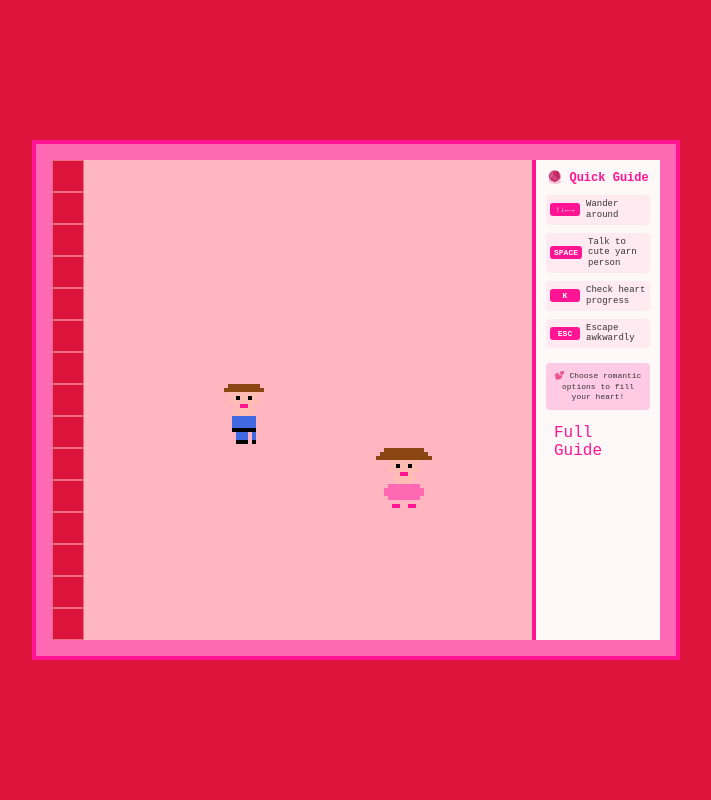
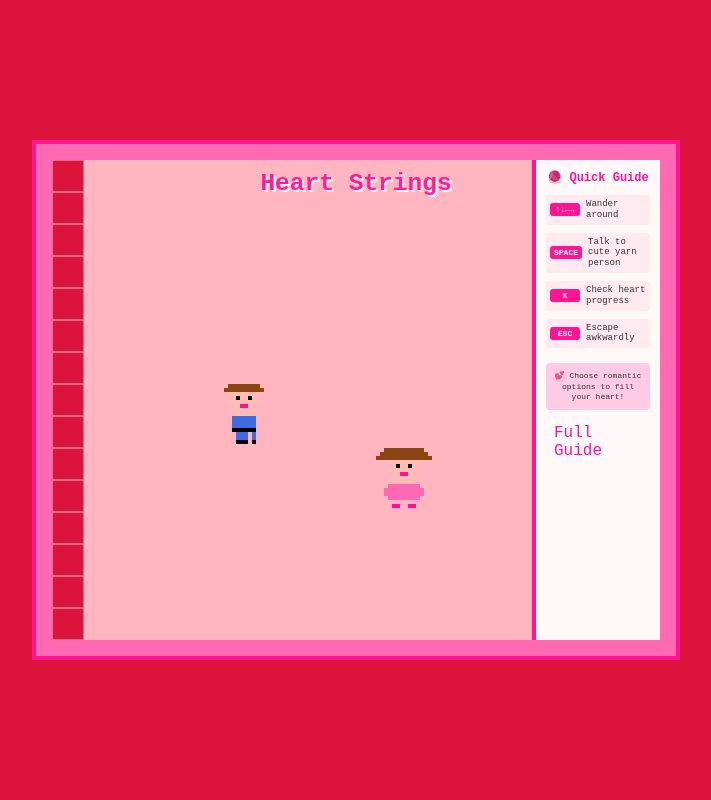
Before and after one commit to cirims/heart-strings, a plain HTML site: page index.html in a window 1280 px wide. Shown: the whole page, without its empty margins (284-995 px from the left). Drawn offline with Linux system fonts and the light colour scheme.

Commit message:
Add Heart Strings title to game screen

```diff
--- a/index.html
+++ b/index.html
@@ -10,6 +10,11 @@
     <div id="game-container">
         <!-- GAME WORLD -->
         <div id="game-world" class="screen active">
+            <!-- GAME TITLE -->
+            <div id="game-title">
+                <h1>Heart Strings</h1>
+            </div>
+
             <div id="game-map">
                 <!-- 20x15 tile map will be generated here -->
             </div>
--- a/styles.css
+++ b/styles.css
@@ -152,6 +152,30 @@ body {
     width: 100%;
     height: 100%;
     display: flex;
+}
+
+/* ─── GAME TITLE ─── */
+#game-title {
+    position: absolute;
+    top: 10px;
+    left: 50%;
+    transform: translateX(-50%);
+    z-index: 10;
+    pointer-events: none;
+}
+
+#game-title h1 {
+    font-size: 24px;
+    color: #ff1493;
+    text-shadow: 2px 2px 0px #fff;
+    margin: 0;
+    animation: title-pulse 3s infinite;
+    text-align: center;
+}
+
+@keyframes title-pulse {
+    0%, 100% { transform: scale(1); opacity: 0.9; }
+    50% { transform: scale(1.05); opacity: 1; }
 }
 
 #game-map {
```
